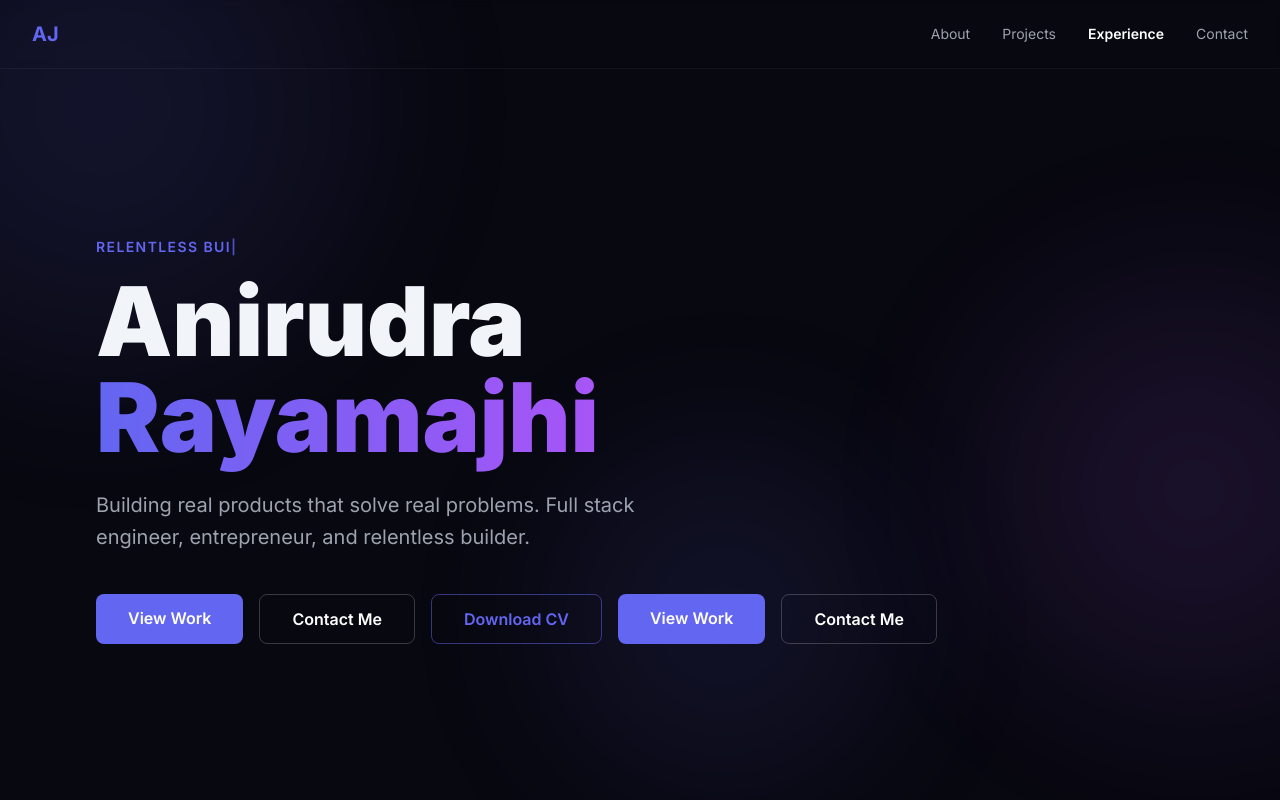
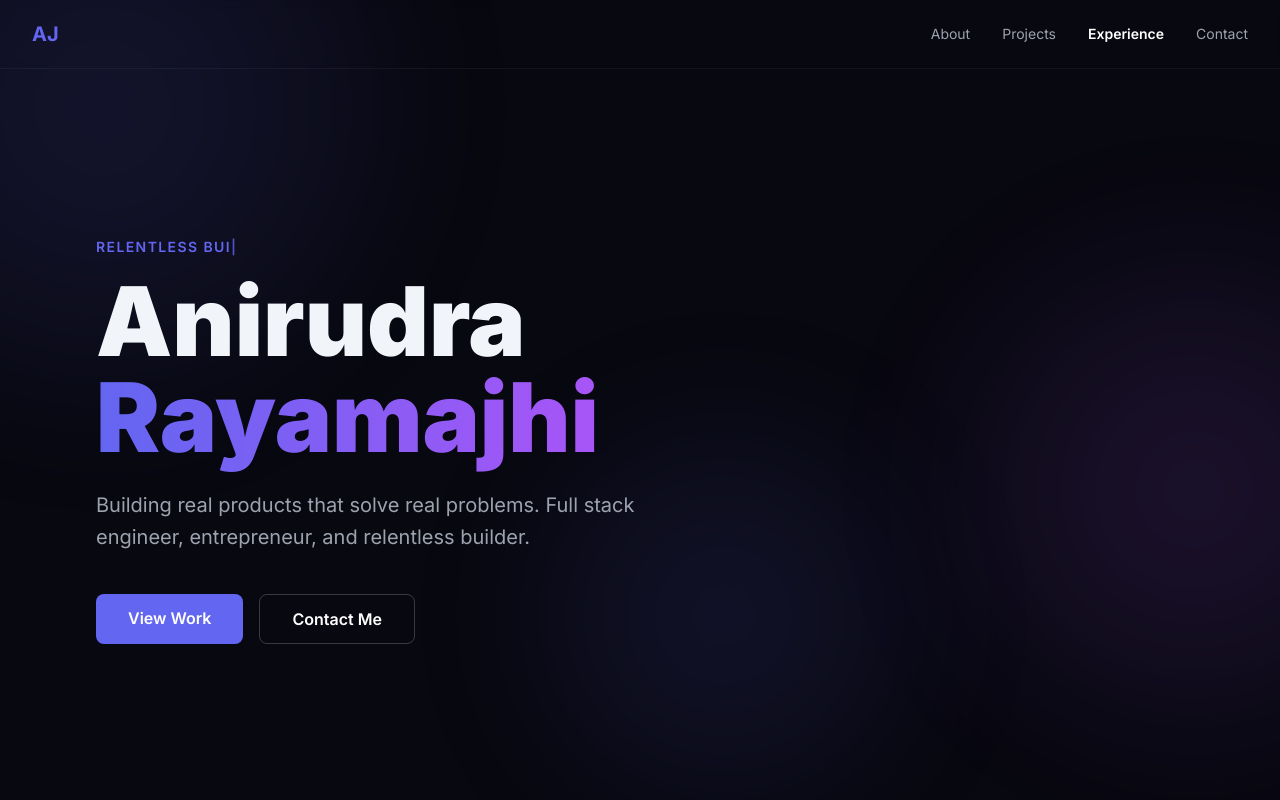
Before and after one commit to rayamajhianirudra-droid/aj-portfolio, a React (Create React App) app: page / in a window 1280 px wide. Shown: the top 800 px of the page. Built offline with nearby package versions, Linux system fonts and the light colour scheme.

Commit message:
Remove duplicate View Work button

```diff
--- a/src/App.js
+++ b/src/App.js
@@ -164,9 +164,6 @@ function App() {
           <motion.div variants={itemVariants} className="flex gap-4 flex-wrap">
             <a href="#projects" className="bg-[#6366F1] hover:bg-[#5558DD] text-white px-8 py-3 rounded-lg font-semibold transition">View Work</a>
             <a href="#contact" className="border border-white/20 hover:border-white/50 text-white px-8 py-3 rounded-lg font-semibold transition">Contact Me</a>
-            <a href="/AJ_Rayamajhi_Resume.pdf" download className="border border-[#6366F1]/50 hover:border-[#6366F1] text-[#6366F1] px-8 py-3 rounded-lg font-semibold transition">Download CV</a>
-            <a href="#projects" className="bg-[#6366F1] hover:bg-[#5558DD] text-white px-8 py-3 rounded-lg font-semibold transition">View Work</a>
-            <a href="#contact" className="border border-white/20 hover:border-white/50 text-white px-8 py-3 rounded-lg font-semibold transition">Contact Me</a>
           </motion.div>
         </motion.div>
       </section>
```
